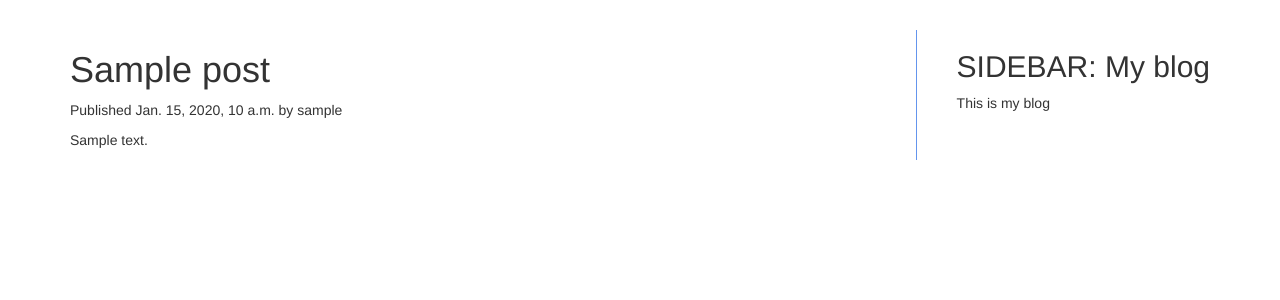
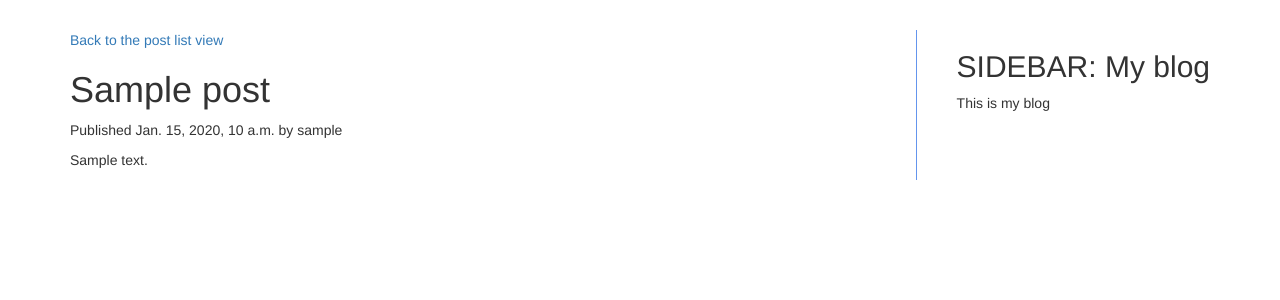
Before and after one commit to derelektrischemoench/DjangoBlog, a Django app: a page that uses blog/templates/blog/static/post/detail.html in a window 1280 px wide. Shown: the top 300 px of the page. Run offline with Django 3.2, Linux system fonts and the light colour scheme; tables that the repository leaves empty hold one stand-in row (values such as "Sample post"); some libraries are stand-ins or nearby versions.

Commit message:
added return to post_list-view href

```diff
--- a/blog/templates/blog/static/post/detail.html
+++ b/blog/templates/blog/static/post/detail.html
@@ -3,11 +3,15 @@
 {% block title %} {{ post.title }}{% endblock %}
 
 {% block content %}
+
+    <a href="{% url 'blog:post_list' %}">Back to the post list view</a>
+
     <h1>{{ post.title }}</h1>
     <p class="date">
         Published {{ post.publish }} by {{ post.author }}
     </p>
     {{ post.body|linebreaks }}
+
 {% endblock %}
 
 {% with comments.count as total_comments  %}
```
